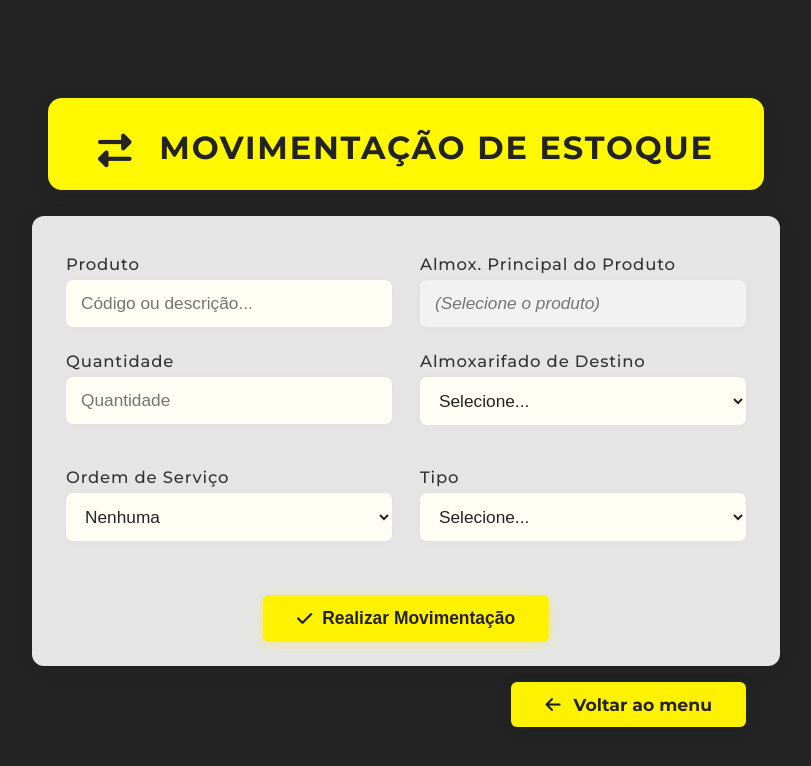
After one commit to brunogf1/controle_estoque, a Django app: template core/templates/movimentacao_estoque.html in a window 1280 px wide. The commit adds this page. Shown: the top 766 px of the page, without its empty margins (234-1045 px from the left). Run offline with Django 5.2, Linux system fonts and the light colour scheme; tables that the repository leaves empty hold one stand-in row (values such as "Sample post"); the template is opened without the code that fills it: values that come from a table or form of the project are taken from there, most other values are stand-ins (such as "Sample title", 1, 10 or a date in 2020).

Commit message:
apeans parte visual de historico de movimentacoes, movimentacao de estoque e alteracoes de logout

```diff
--- a/core/models.py
+++ b/core/models.py
@@ -47,6 +47,19 @@ class OrdemServico(models.Model):
     def __str__(self):
         return f"{self.codigo} - {self.descricao or ''}"
 
+class MovimentacaoEstoque(models.Model):
+    id = models.AutoField(primary_key=True)
+    tipo = models.CharField(max_length=100)
+    data_mov = models.DateTimeField()
+    quantidade = models.IntegerField()
+    produto = models.ForeignKey('Produto', models.DO_NOTHING, db_column='produto_id')
+    almox = models.ForeignKey('Almoxarifado', models.DO_NOTHING, db_column='almox_id')
+    os = models.ForeignKey('OrdemServico', models.DO_NOTHING, db_column='os_id', blank=True, null=True)
+
+    class Meta:
+        db_table = 'movimentacao_estoque'
+        managed = False
+
 class Usuario(models.Model):
     id = models.AutoField(primary_key=True)
     nome = models.CharField(max_length=100)
--- /dev/null
+++ b/core/static/css/mov_estoque.css
@@ -0,0 +1,230 @@
+body {
+    background: #232323;
+    font-family: 'Montserrat', Arial, sans-serif;
+    margin: 0;
+    padding: 0;
+}
+.central-area {
+    margin: 0 auto;
+    margin-top: 70px;
+    width: 80vw;
+    min-height: 540px;
+    display: flex;
+    flex-direction: column;
+    align-items: center;
+}
+
+.header-card {
+    background: #fff800;
+    color: #232323;
+    font-weight: 600;
+    font-size: 2rem;
+    border-radius: 14px;
+    box-shadow: 0 4px 16px #28282819;
+    padding: 30px 50px 23px 50px;
+    text-align: center;
+    letter-spacing: 1.8px;
+    margin-bottom: 1.6rem;
+    margin-top: 28px;
+}
+.header-title i { margin-right: 15px; font-size: 2.1rem; vertical-align: middle; }
+
+.movimentacao-form {
+    width: 97%;
+    max-width: 680px;
+    background: #e5e5e5;
+    border-radius: 12px;
+    padding: 38px 34px 24px 34px;
+    box-shadow: 0 2px 18px #11111113;
+    display: flex;
+    flex-direction: column;
+    gap: 20px;
+    margin-bottom: 0;
+}
+
+.form-row-group {
+    display: flex;
+    flex-direction: row;
+    gap: 28px;
+    margin-bottom: 0;
+}
+.form-row-group.lower {
+    margin-top: 16px;
+    gap: 28px;
+}
+.form-col {
+    flex: 1;
+    display: flex;
+    flex-direction: column;
+    min-width: 0;
+    position: relative;
+}
+.form-col label {
+    font-weight: 500;
+    color: #333;
+    font-size: 1.03rem;
+    margin-bottom: 6px;
+    letter-spacing: 0.05em;
+}
+.form-col input,
+.form-col select {
+    border: none;
+    border-radius: 7px;
+    padding: 13px 15px;
+    font-size: 1.08rem;
+    color: #232323;
+    background: #fffef4;
+    box-shadow: 0 1px 6px #bdbdbd17;
+    margin-bottom: 6px;
+    outline: none;
+    transition: box-shadow .13s;
+}
+.form-col input:focus, .form-col select:focus {
+    box-shadow: 0 2px 12px #fff2007a;
+}
+
+/* Autocomplete produto */
+#produto_sugestoes.autocomplete-box {
+    position: absolute;
+    z-index: 30;
+    background: #fff;
+    border: 1.5px solid #ffe60099;
+    border-radius: 0 0 7px 7px;
+    box-shadow: 0 2px 12px #ffd60023;
+    margin-top: -2px;
+    max-height: 220px;
+    overflow-y: auto;
+    width: 96%;
+    left: 0;
+    display: none;
+}
+#produto_sugestoes .item {
+    padding: 11px 13px;
+    cursor: pointer;
+    color: #232323;
+    font-size: 1rem;
+    transition: background 0.14s;
+    border-bottom: 1px solid #eee;
+}
+#produto_sugestoes .item:last-child { border-bottom: none; }
+#produto_sugestoes .item:hover,
+#produto_sugestoes .item.selected {
+    background: #fff200;
+    color: #111;
+}
+#produto_sugestoes::-webkit-scrollbar {
+    width: 8px;
+    background: #e9e9e9;
+}
+#produto_sugestoes::-webkit-scrollbar-thumb {
+    background: #bbbbbb;
+    border-radius: 6px;
+}
+#produto_sugestoes {
+    scrollbar-width: thin;
+    scrollbar-color: #bbbbbb #e9e9e9;
+}
+
+.form-botoes-central {
+    width: 100%;
+    display: flex;
+    justify-content: center;
+    align-items: center;
+    margin-top: 28px;
+    margin-bottom: 0;
+}
+.btn-salvar {
+    background: #fff200;
+    color: #232323;
+    font-weight: 700;
+    border-radius: 6px;
+    padding: 13px 34px;
+    border: none;
+    font-size: 1.09rem;
+    display: inline-flex;
+    align-items: center;
+    gap: 10px;
+    box-shadow: 0 2px 12px #fff20055;
+    cursor: pointer;
+    transition: box-shadow 0.15s, background 0.18s;
+}
+.btn-salvar:hover {
+    background: #ffe96a;
+    color: #232323;
+}
+.botoes-menu {
+    width: 97%;
+    max-width: 680px;
+    margin: 16px auto 0 auto;
+    display: flex;
+    justify-content: flex-end;
+    align-items: center;
+}
+.btn-voltar {
+    background: #fff200;
+    color: #232323;
+    font-weight: 700;
+    border-radius: 6px;
+    padding: 13px 34px;
+    border: none;
+    font-size: 1.09rem;
+    display: inline-flex;
+    align-items: center;
+    gap: 10px;
+    box-shadow: 0 2px 12px #fff20055;
+    cursor: pointer;
+    transition: box-shadow 0.15s, background 0.18s;
+}
+.btn-salvar:hover {
+    background: #ffe96a;
+    color: #232323;
+}
+
+.botoes {
+    width: 97%;
+    max-width: 680px;
+    margin: 24px auto 0 auto;
+    display: flex;
+    justify-content: flex-end;
+    align-items: center;
+}
+
+.btn-voltar {
+    background: #fff200;
+    color: #232323;
+    font-weight: 700;
+    border-radius: 6px;
+    padding: 12px 34px;
+    text-decoration: none;
+    box-shadow: 0 2px 12px #28282822;
+    font-size: 1.08rem;
+    transition: box-shadow 0.15s, background 0.20s;
+    border: none;
+    display: inline-flex;
+    align-items: center;
+    gap: 13px;
+}
+.btn-voltar:hover {
+    box-shadow: 0 4px 21px #fff20077;
+    background: #ffe96a;
+    color: #232323;
+    text-decoration: none;
+}
+
+/* Placeholders e campos readonly */
+input[readonly] {
+    background: #f2f2f2;
+    color: #8b8b8b;
+    font-style: italic;
+    font-weight: 500;
+}
+
+/* Responsivo */
+@media (max-width: 900px) {
+    .central-area, .movimentacao-form { width: 98vw!important; }
+    .header-card { font-size: 1.1rem; padding: 20px 8px 17px 8px; }
+}
+@media (max-width: 650px) {
+    .movimentacao-form { padding: 15px 3vw 17px 3vw; }
+    .form-row-group, .form-row-group.lower { flex-direction: column; gap: 14px; }
+}
--- a/core/templates/login.html
+++ b/core/templates/login.html
@@ -2,7 +2,7 @@
 <html lang="pt-br">
 <head>
     <meta charset="UTF-8">
-    <title>Login - Controle de Estoque</title>
+    <title>Login</title>
     <link rel="stylesheet" href="https://cdnjs.cloudflare.com/ajax/libs/font-awesome/6.4.2/css/all.min.css">
     <link href="https://fonts.googleapis.com/css2?family=Montserrat:wght@400;700&display=swap" rel="stylesheet">
     {% load static %}
--- /dev/null
+++ b/core/templates/movimentacao_estoque.html
@@ -0,0 +1,76 @@
+<!DOCTYPE html>
+<html lang="pt-br">
+<head>
+    <meta charset="UTF-8">
+    <title>Movimentação de Estoque</title>
+    <link rel="stylesheet" href="https://cdnjs.cloudflare.com/ajax/libs/font-awesome/6.4.2/css/all.min.css">
+    <link href="https://fonts.googleapis.com/css2?family=Montserrat:wght@400;500;700&display=swap" rel="stylesheet">
+    {% load static %}
+    <link rel="stylesheet" href="{% static 'css/mov_estoque.css' %}">
+</head>
+<body>
+    <div class="central-area">
+        <div class="header-card">
+            <span class="header-title">
+                <i class="fas fa-exchange-alt"></i>
+                MOVIMENTAÇÃO DE ESTOQUE
+            </span>
+        </div>
+        <form class="movimentacao-form" method="post" autocomplete="off">
+            {% csrf_token %}
+            <div class="form-row-group">
+                <div class="form-col">
+                    <label for="produto_busca">Produto</label>
+                    <input type="text" id="produto_busca" name="produto_busca" placeholder="Código ou descrição..." required autocomplete="off">
+                    <input type="hidden" id="produto_id" name="produto_id">
+                    <div id="produto_sugestoes" class="autocomplete-box"></div>
+
+                    <label for="qtd" style="margin-top:18px;">Quantidade</label>
+                    <input type="number" name="qtd" id="qtd" min="1" step="1" placeholder="Quantidade" required>
+                </div>
+                <div class="form-col">
+                    <label>Almox. Principal do Produto</label>
+                    <input type="text" id="almox_principal_info" name="almox_principal_info" readonly placeholder="(Selecione o produto)" value="">
+
+                    <label for="almox_destino" style="margin-top:18px;">Almoxarifado de Destino</label>
+                    <select name="almox_destino" id="almox_destino" required>
+                        <option value="">Selecione...</option>
+                        {% for almox in almoxarifados %}
+                            <option value="{{ almox.id }}">{{ almox.nome }}</option>
+                        {% endfor %}
+                    </select>
+                </div>
+            </div>
+            <div class="form-row-group lower">
+                <div class="form-col">
+                    <label for="os_id">Ordem de Serviço</label>
+                    <select name="os_id" id="os_id">
+                        <option value="">Nenhuma</option>
+                        {% for os in ordens_servico %}
+                            <option value="{{ os.id }}">{{ os.codigo }} - {{ os.descricao }}</option>
+                        {% endfor %}
+                    </select>
+                </div>
+                <div class="form-col">
+                    <label for="tipo">Tipo</label>
+                    <select name="tipo" id="tipo" required>
+                        <option value="">Selecione...</option>
+                        <option value="entrada">Entrada</option>
+                        <option value="saida">Saída</option>
+                    </select>
+                </div>
+            </div>
+            <div class="form-botoes-central">
+                <button type="submit" class="btn-salvar">
+                    <i class="fas fa-check"></i> Realizar Movimentação
+                </button>
+            </div>
+        </form>
+        <div class="botoes-menu">
+            <a href="{% url 'menu' %}" class="btn-voltar">
+                <i class="fas fa-arrow-left"></i> Voltar ao menu
+            </a>
+        </div>
+    </div>
+</body>
+</html>
--- a/core/urls.py
+++ b/core/urls.py
@@ -6,6 +6,7 @@ urlpatterns = [
     path('menu/', views.menu_view, name='menu'),
     path('itens/', views.visualizar_itens, name='visualizar_itens'),
     path('ordemServico', views.criar_ordem_servico, name='criar_ordem_servico'),
-  #  path('movimentacao/', views.movimentacao_estoque, name='movimentacao_estoque'),
-  #  path('logout/', views.logout, name='logout'),
+    path('historico', views.historico_movimentacoes, name='historico_movimentacoes'),
+    path('movimentacao/', views.movimentacao_estoque, name='movimentacao_estoque'),
+    path('logout/', views.logout_view, name='logout'),
 ]
```
Also changed, not shown: core/static/css/historico_mov.css (added, +141 -0 lines), core/static/css/menu.css (+29 -0 lines), core/templates/historico_movimentacoes.html (added, +88 -0 lines), core/templates/menu.html (+24 -5 lines), core/views.py (+15 -2 lines).
